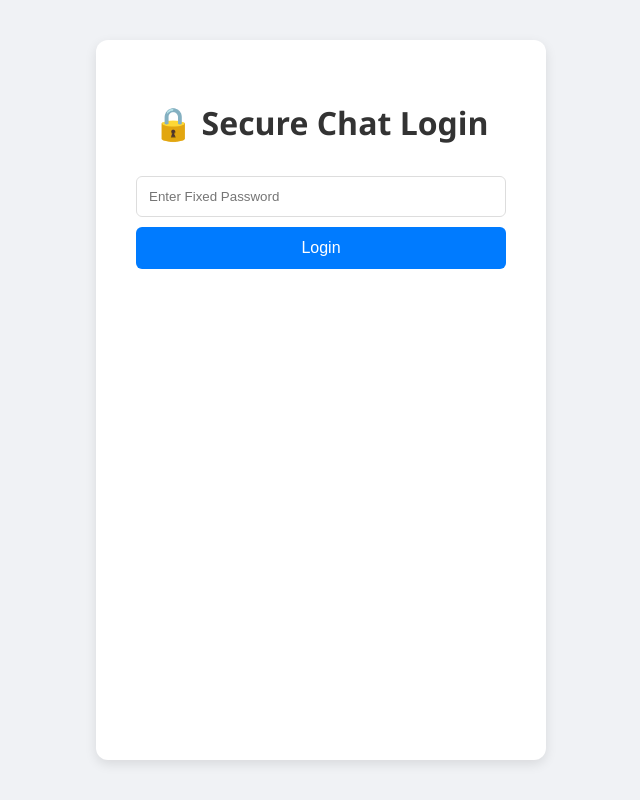
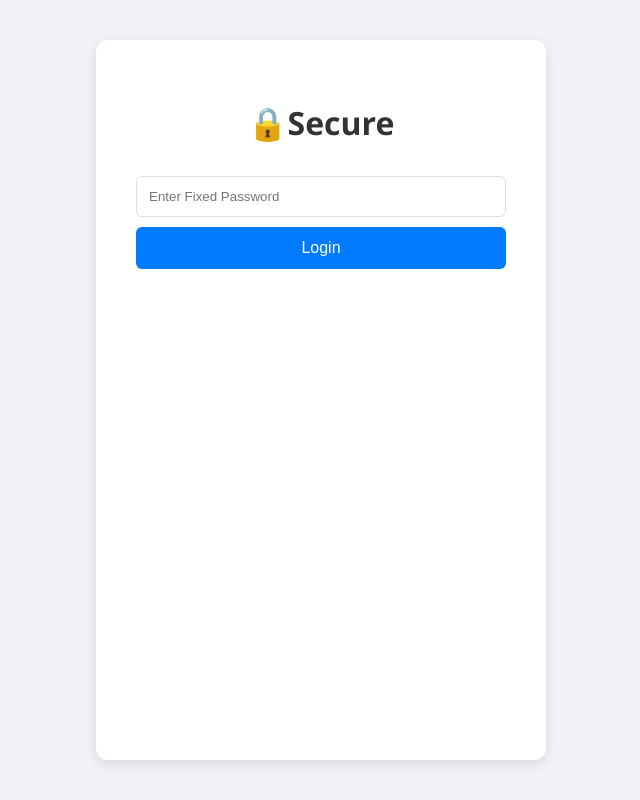
Before and after one commit to shubhamsitesu/beautiful-chat, a website: page public/index.html in a window 1280 px wide. Shown: the whole page, without its empty margins (319-959 px from the left). Drawn offline with nearby package versions, Linux system fonts and the light colour scheme.

Commit message:
Update index.html

```diff
--- a/public/index.html
+++ b/public/index.html
@@ -3,14 +3,14 @@
 <head>
     <meta charset="UTF-8">
     <meta name="viewport" content="width=device-width, initial-scale=1.0">
-    <title>Secure Self-Destruct Chat</title>
+    <title>Secure</title>
     <link rel="stylesheet" href="style.css">
 </head>
 <body>
     <div id="app-container">
 
         <div id="login-container">
-            <h1>🔒 Secure Chat Login</h1>
+            <h1>🔒Secure</h1>
             <form id="login-form">
                 <input type="password" id="password" placeholder="Enter Fixed Password" required>
                 <button type="submit">Login</button>
```
